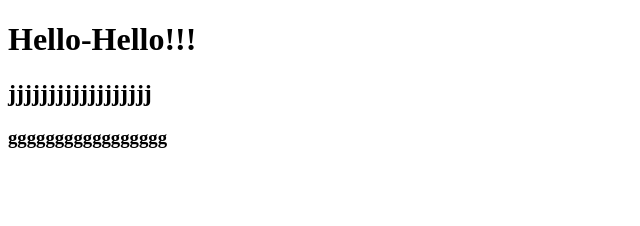
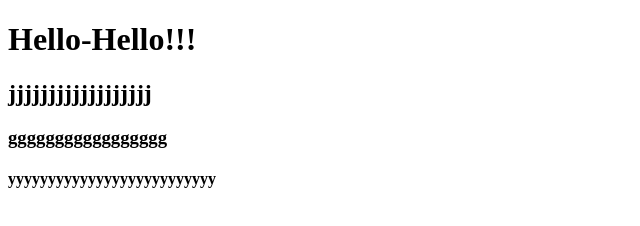
Before and after one commit to papazhora/JS, a plain HTML site: page index.html in a window 1280 px wide. Shown: the whole page, without its empty margins (0-640 px from the left). Drawn offline with Linux system fonts and the light colour scheme.

Commit message:
commit js

```diff
--- a/index.html
+++ b/index.html
@@ -8,5 +8,6 @@
     <h1>Hello-Hello!!!</h1>
     <h2>jjjjjjjjjjjjjjjjjj</h2>
 <h3>ggggggggggggggggg</h3>
+<h4>yyyyyyyyyyyyyyyyyyyyyyyyyy</h4>
 </body>
 </html>
```
